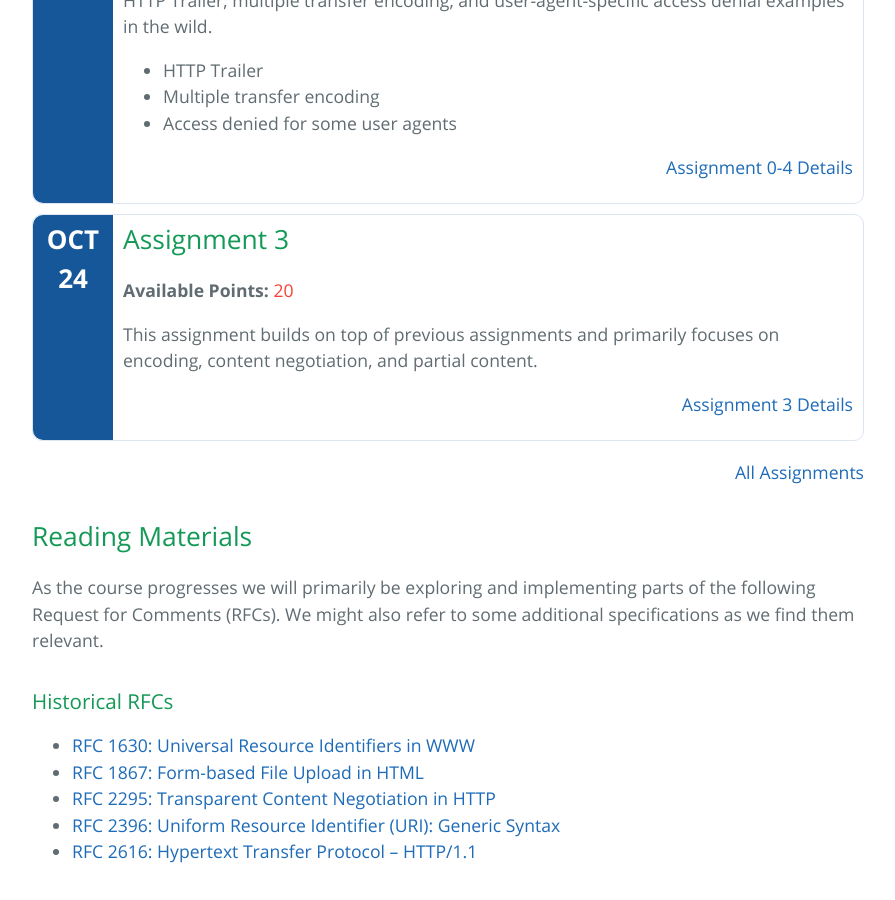
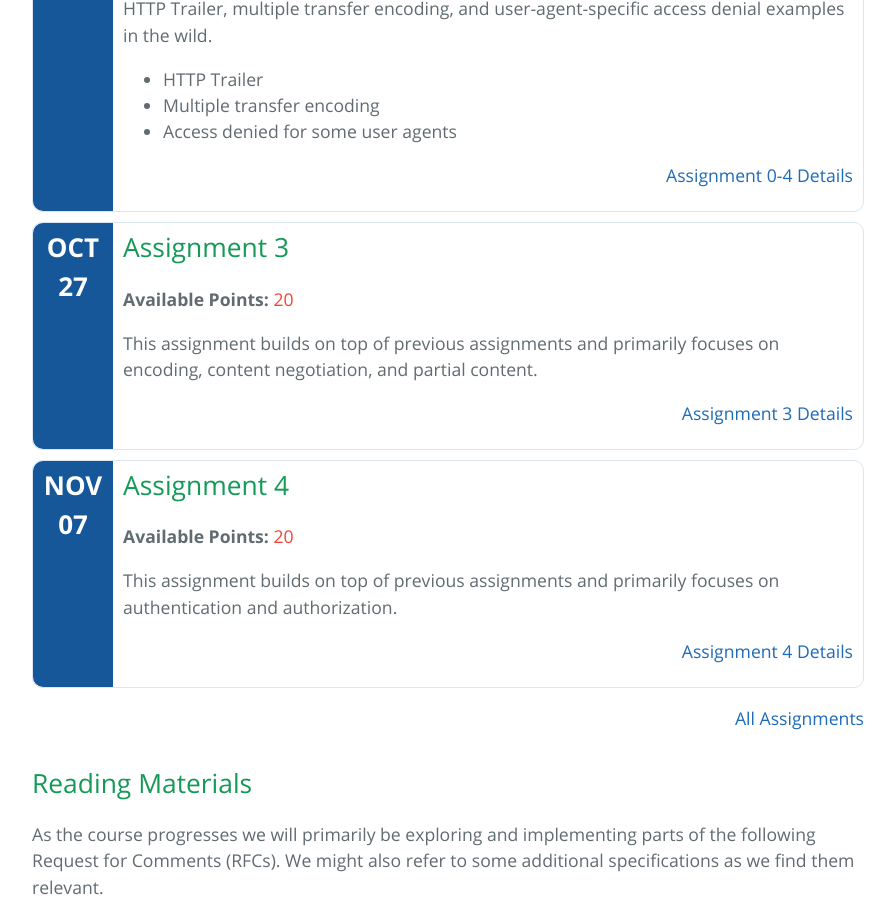
Before and after one commit to cs531-f19/cs531-f19.github.io, a Jekyll site: the page built from index.md, in a window 1280 px wide and 900 px high, scrolled down 1849 px. Shown: the whole window, without its empty margins (192-1087 px from the left). Built offline with Jekyll 4.4.1, drawn with Linux system fonts in a browser that asks for light colours; the repository's description, which GitHub fills in, is left out; some of the changed text lies outside the part shown.

Commit message:
Update Assignment 3 deadline and featured items

```diff
--- a/_data/assignments.yml
+++ b/_data/assignments.yml
@@ -53,13 +53,14 @@
   points: 20
 - title: Assignment 3
   description: This assignment builds on top of previous assignments and primarily focuses on encoding, content negotiation, and partial content.
-  date: 2019-10-24
+  date: 2019-10-27
   points: 20
   featured: true
 - title: Assignment 4
   description: This assignment builds on top of previous assignments and primarily focuses on authentication and authorization.
   date: 2019-11-07
   points: 20
+  featured: true
 - title: Assignment 5
   description: This assignment builds on top of previous assignments and primarily focuses on unsafe methods and server-side execution (CGI).
   date: 2019-11-21
--- a/_data/lectures.yml
+++ b/_data/lectures.yml
@@ -107,7 +107,6 @@
       href: https://tools.ietf.org/html/rfc2295
 - title: Lecture 8
   date: 2019-10-17
-  featured: true
   topics:
     - Authentication (Basic and Digest)
   links:
@@ -135,6 +134,7 @@
       href: https://tools.ietf.org/html/rfc3875
 - title: Lecture 10
   date: 2019-10-31
+  featured: true
   topics:
     - HTTPS (HTTP Over TLS)
     - HTTP/2
```
